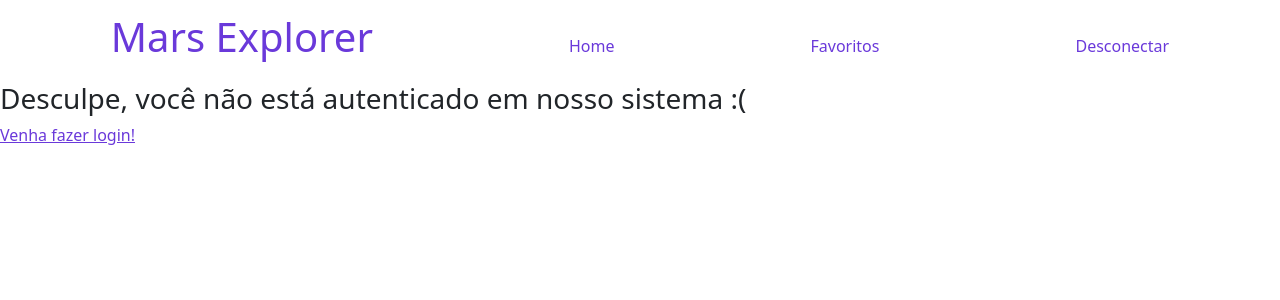
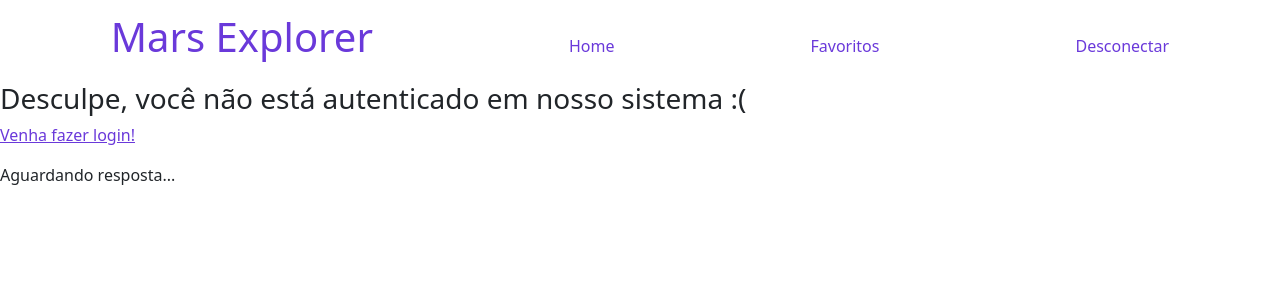
Before and after one commit to Tarcisio-Menezes/marsExplorer-front, a React (Create React App) app: page /home in a window 1280 px wide. Shown: the top 300 px of the page. Built offline with nearby package versions, Linux system fonts and the light colour scheme.

Commit message:
corrige url em function viewDatesAndPhotos

```diff
--- a/src/components/ViewDatesAndPhotos.js
+++ b/src/components/ViewDatesAndPhotos.js
@@ -143,7 +143,7 @@ function ViewDatesAndPhotos() {
         </section>
       </div>
     );
-  } return rover ? <p>Carregando...</p> : null;
+  } return <p>Aguardando resposta...</p>;
 }
 
 export default ViewDatesAndPhotos;
```
